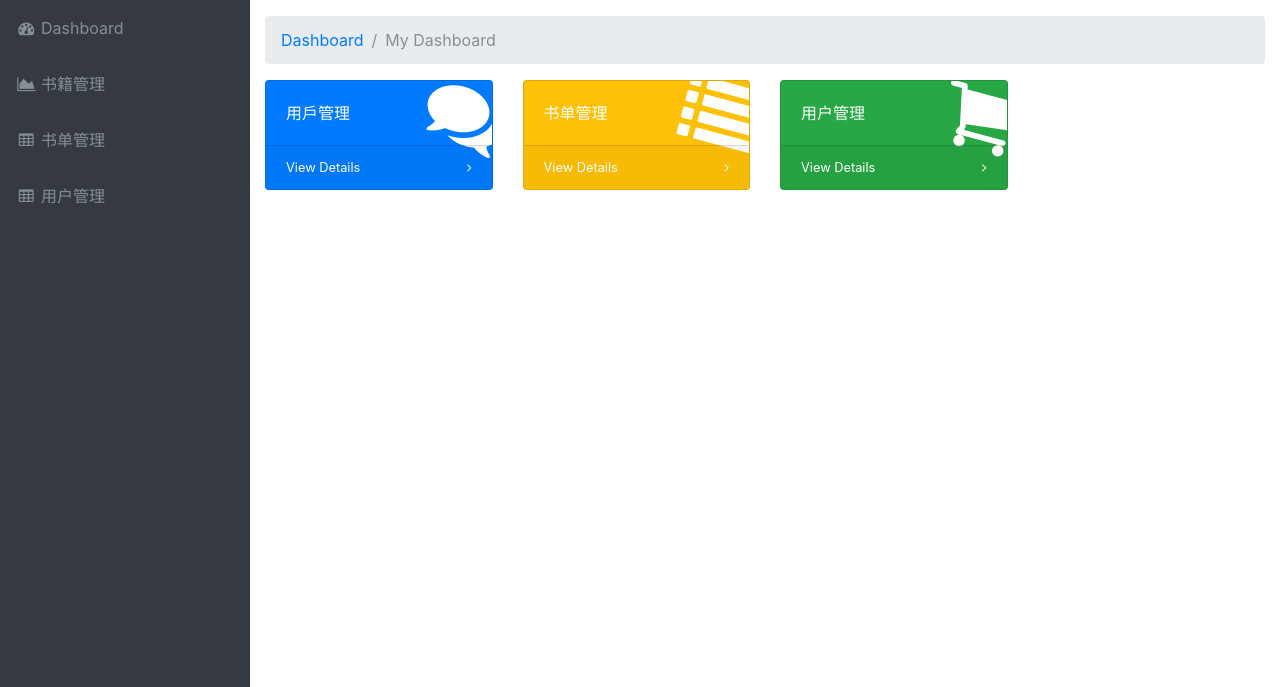
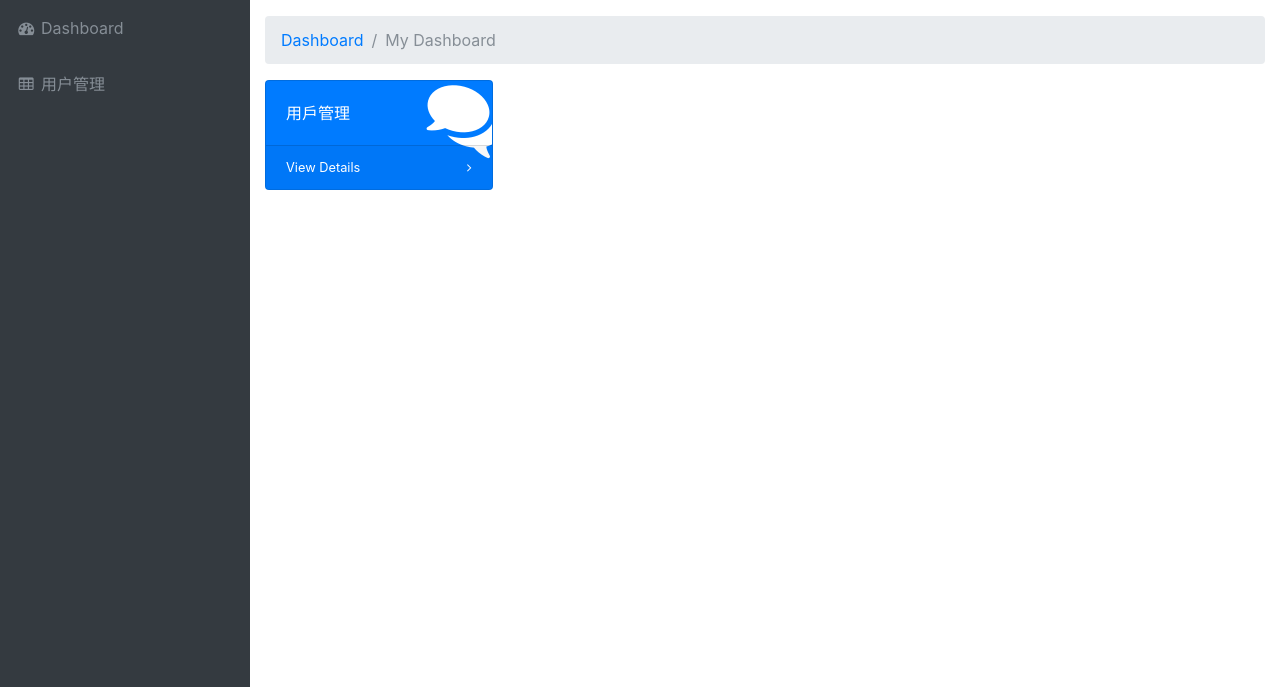
Before and after one commit to a7812169/book_list, a Flask app: page /admin in a window 1280 px wide. Shown: the part 56-743 px from the top of the page. Run offline with Flask 2, Linux system fonts and the light colour scheme; some libraries are stand-ins or nearby versions.

Commit message:
Update adminindex.html
123

```diff
--- a/templates/adminindex.html
+++ b/templates/adminindex.html
@@ -31,18 +31,6 @@
           <a class="nav-link" href="index.html">
             <i class="fa fa-fw fa-dashboard"></i>
             <span class="nav-link-text">Dashboard</span>
-          </a>
-        </li>
-        <li class="nav-item" data-toggle="tooltip" data-placement="right" title="Charts">
-          <a class="nav-link" href="charts.html">
-            <i class="fa fa-fw fa-area-chart"></i>
-            <span class="nav-link-text">书籍管理</span>
-          </a>
-        </li>
-        <li class="nav-item" data-toggle="tooltip" data-placement="right" title="Tables">
-          <a class="nav-link" href="tables.html">
-            <i class="fa fa-fw fa-table"></i>
-            <span class="nav-link-text">书单管理</span>
           </a>
         </li>
         <li class="nav-item" data-toggle="tooltip" data-placement="right" title="Tables">
@@ -176,39 +164,7 @@
               </div>
               <div class="mr-5">用戶管理</div>
             </div>
-            <a class="card-footer text-white clearfix small z-1" href="#">
-              <span class="float-left">View Details</span>
-              <span class="float-right">
-                <i class="fa fa-angle-right"></i>
-              </span>
-            </a>
-          </div>
-        </div>
-        <div class="col-xl-3 col-sm-6 mb-3">
-          <div class="card text-white bg-warning o-hidden h-100">
-            <div class="card-body">
-              <div class="card-body-icon">
-                <i class="fa fa-fw fa-list"></i>
-              </div>
-              <div class="mr-5">书单管理</div>
-            </div>
-            <a class="card-footer text-white clearfix small z-1" href="">
-              <span class="float-left">View Details</span>
-              <span class="float-right">
-                <i class="fa fa-angle-right"></i>
-              </span>
-            </a>
-          </div>
-        </div>
-        <div class="col-xl-3 col-sm-6 mb-3">
-          <div class="card text-white bg-success o-hidden h-100">
-            <div class="card-body">
-              <div class="card-body-icon">
-                <i class="fa fa-fw fa-shopping-cart"></i>
-              </div>
-              <div class="mr-5">用户管理</div>
-            </div>
-            <a class="card-footer text-white clearfix small z-1" href="{{url_for('user_control')}}">
+            <a class="card-footer text-white clearfix small z-1" href="/admin/user_control/">
               <span class="float-left">View Details</span>
               <span class="float-right">
                 <i class="fa fa-angle-right"></i>
@@ -217,7 +173,7 @@
           </div>
         </div>
 
-      </div>
+
       <!-- Area Chart Example-->
 
     </div>
```
